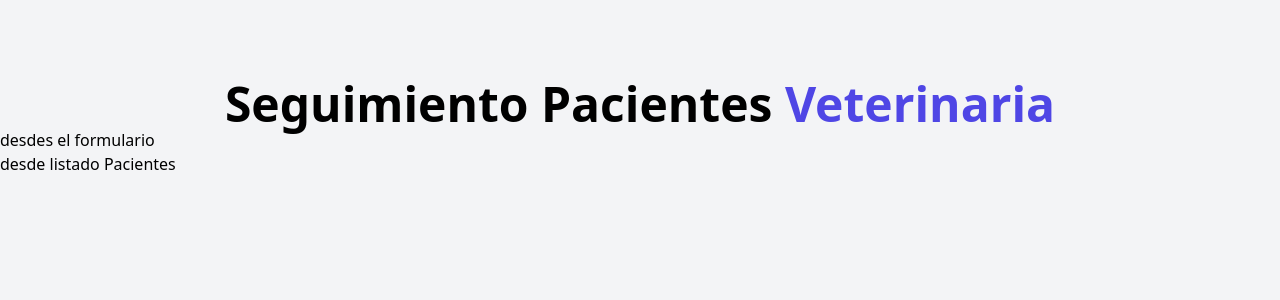
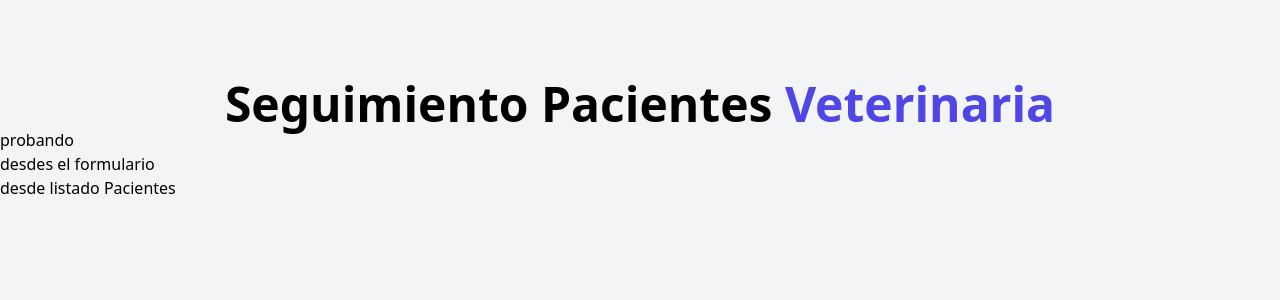
Before and after one commit to komargustavo/citas-react, a React (Vite) app: page / in a window 1280 px wide. Shown: the top 300 px of the page. Built offline with nearby package versions, Linux system fonts and the light colour scheme.

Commit message:
commit numero 2

```diff
--- a/src/components/Formulario.jsx
+++ b/src/components/Formulario.jsx
@@ -1,6 +1,7 @@
 const Formulario = () => {
     return (
         <div>
+            <h1>probando</h1>
             <h2>desdes el formulario</h2>
         </div>
     )
```
